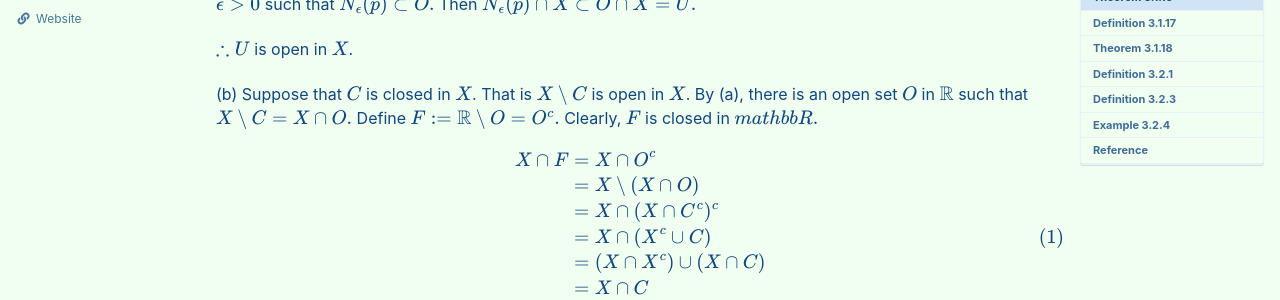
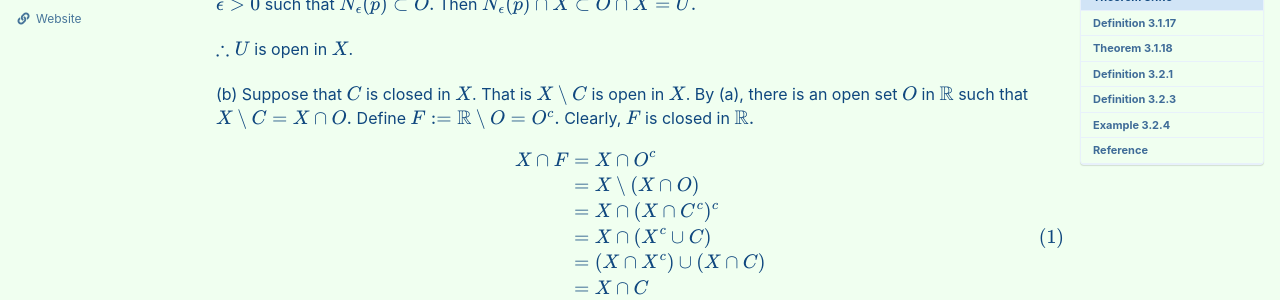
Before and after one commit to seanie12/blog, a Jekyll site: the page built from _posts/2021-01-17-open-close-2.md, in a window 1280 px wide and 900 px high, scrolled down 1478 px. Shown: the part 155-455 px from the top of the window. Built offline with Jekyll 4.4.1, drawn with Linux system fonts in a browser that asks for light colours; cached includes are drawn as plain includes; formulas are drawn with MathJax 3.

```diff
--- a/_posts/2021-01-17-open-close-2.md
+++ b/_posts/2021-01-17-open-close-2.md
@@ -62,7 +62,7 @@ $\Leftarrow$ Suppose that there is open set $O$ in $\mathbb{R}$ such that $U=O\c
 
 $\therefore U$ is open in $X$.
 
-(b) Suppose that $C$ is closed in $X$. That is $X \setminus C$ is open in $X$. By (a), there is an open set $O$ in $\mathbb{R}$ such that $X\setminus C = X\cap O.$ Define $F := \mathbb{R} \setminus O = O^c.$ Clearly, $F$ is closed in $mathbb{R}.$
+(b) Suppose that $C$ is closed in $X$. That is $X \setminus C$ is open in $X$. By (a), there is an open set $O$ in $\mathbb{R}$ such that $X\setminus C = X\cap O.$ Define $F := \mathbb{R} \setminus O = O^c.$ Clearly, $F$ is closed in $\mathbb{R}.$
 
 $$
 \begin{align}
```
